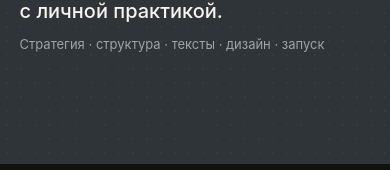
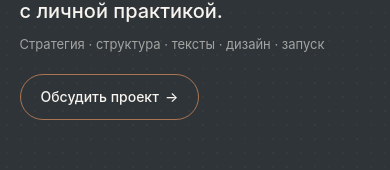
Before and after one commit to budaevatuiana1-ai/tuiana-ru, a React (Vite) app: page / in a window 390 px wide. Shown: the part 708-878 px from the top of the page. Built offline with nearby package versions, Linux system fonts and the light colour scheme.

Commit message:
checkpoint: approved responsive hero with CTA

```diff
--- a/src/HeroStatic.css
+++ b/src/HeroStatic.css
@@ -205,6 +205,53 @@
   line-height: 1.4;
 }
 
+.hero__cta {
+  position: absolute;
+  left: clamp(260px, 28vw, 520px);
+  bottom: 0;
+  display: inline-flex;
+  align-items: center;
+  gap: 6px;
+  height: 46px;
+  padding: 0 24px;
+  border: 1px solid rgba(213, 138, 92, 0.75);
+  border-radius: 999px;
+  background: transparent;
+  color: #F7F3EE;
+  font-family: inherit;
+  font-size: 14px;
+  font-weight: 500;
+  text-decoration: none;
+  cursor: pointer;
+  white-space: nowrap;
+  transition: background 0.26s cubic-bezier(0.22, 1, 0.36, 1), border-color 0.26s cubic-bezier(0.22, 1, 0.36, 1), transform 0.26s cubic-bezier(0.22, 1, 0.36, 1);
+}
+
+.hero__cta-arrow {
+  display: inline-flex;
+  transition: transform 0.26s cubic-bezier(0.22, 1, 0.36, 1);
+}
+
+.hero__cta:hover {
+  background: #D58A5C;
+  border-color: #D58A5C;
+  transform: translateY(-1px);
+}
+
+.hero__cta:hover .hero__cta-arrow {
+  transform: translateX(4px);
+}
+
+.hero__cta:active {
+  transform: scale(0.98);
+  transition-duration: 0.12s;
+}
+
+.hero__cta:focus-visible {
+  outline: 2px solid #D58A5C;
+  outline-offset: 3px;
+}
+
 @media (min-width: 769px) and (max-width: 1100px) {
   .hero__wordmark {
     font-size: clamp(84px, 9vw, 100px);
@@ -229,6 +276,11 @@
   .hero__lead {
     font-size: clamp(20px, 1.4vw, 24px);
   }
+
+  .hero__cta {
+    position: static;
+    margin-top: 18px;
+  }
 }
 
 @media (max-width: 900px) {
@@ -250,11 +302,34 @@
   }
 }
 
-@media (max-width: 768px) {
+@media (min-width: 641px) and (max-width: 768px) {
+  .hero {
+    padding: 4vh 4vw 4.5vh;
+  }
+
+  .hero__screen--dari {
+    left: 3vw;
+    top: 28vh;
+    width: 44vw;
+  }
+
+  .hero__screen--baza {
+    left: 42vw;
+    top: 35vh;
+    width: 44vw;
+  }
+
+  .hero__cta {
+    position: static;
+    margin-top: 18px;
+  }
+}
+
+@media (max-width: 640px) {
   .hero {
     height: auto;
     min-height: 100svh;
-    padding: 28px 5vw 0;
+    padding: 28px 5vw 28px;
     overflow: hidden;
   }
 
@@ -323,4 +398,33 @@
   .hero__meta {
     font-size: 13px;
   }
+
+  .hero__cta {
+    position: static;
+    margin-top: 20px;
+    height: 44px;
+    padding: 0 20px;
+  }
+
+  @media (min-width: 401px) and (max-width: 480px) {
+    .hero__screen--dari {
+      width: 78vw;
+    }
+
+    .hero__screen--baza {
+      width: 78vw;
+    }
+
+    .hero__projects {
+      margin-top: clamp(22px, 18px + 3vw, 30px);
+    }
+
+    .hero__foot {
+      margin-top: 36px;
+    }
+
+    .hero__cta {
+      margin-top: 16px;
+    }
+  }
 }
--- a/src/HeroStatic.tsx
+++ b/src/HeroStatic.tsx
@@ -67,6 +67,10 @@ function HeroStatic() {
           {ruTypo('с личной практикой.')}
         </p>
         <p className="hero__meta">{ruTypo('Стратегия · структура · тексты · дизайн · запуск')}</p>
+        <a href="#contact" className="hero__cta">
+          <span>Обсудить проект</span>
+          <span className="hero__cta-arrow" aria-hidden="true">→</span>
+        </a>
       </footer>
     </section>
   )
```
